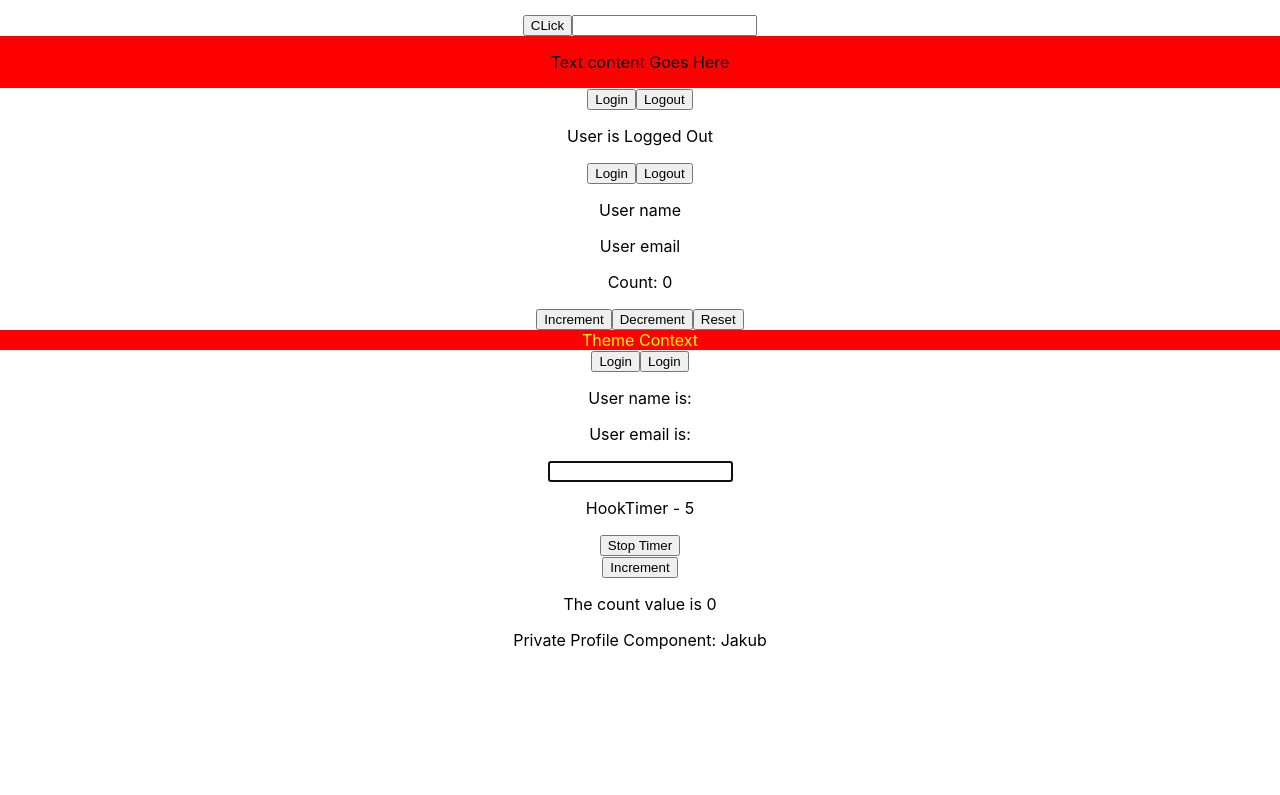
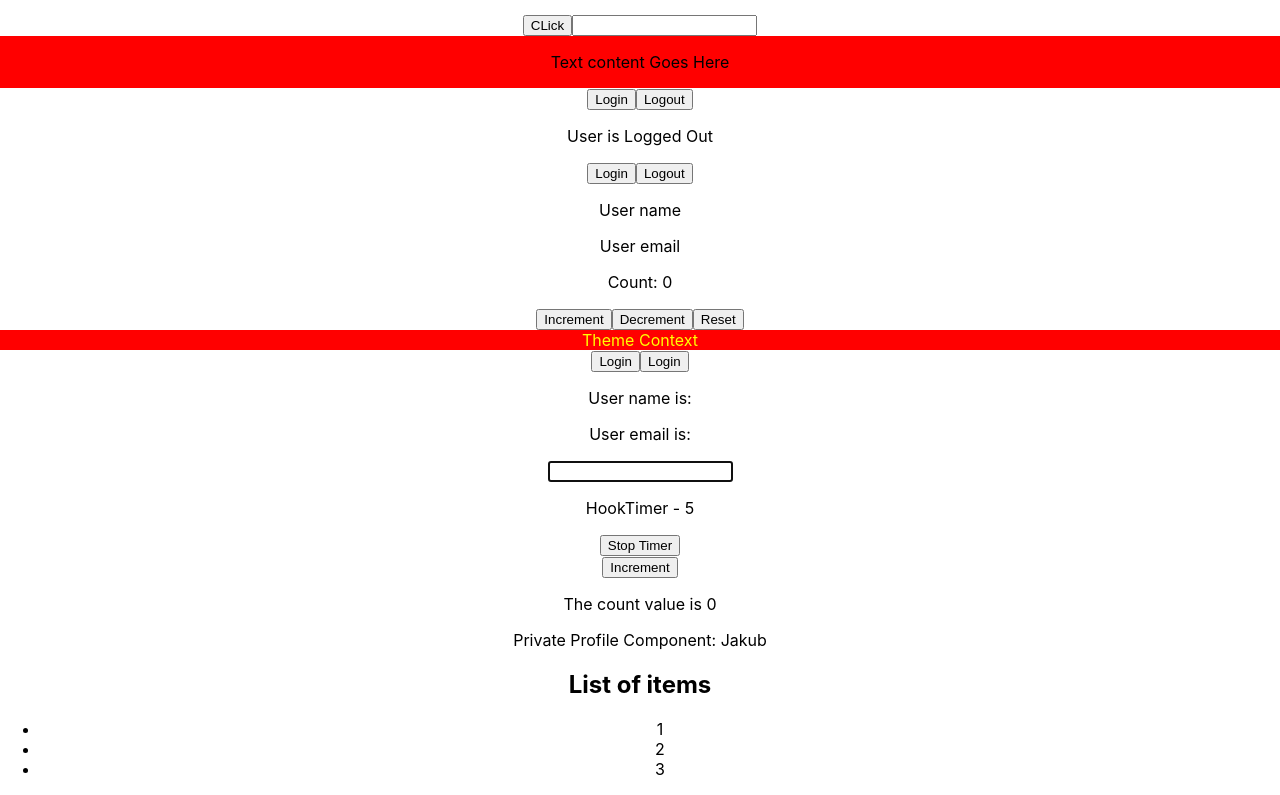
Before and after one commit to JakHer/TS, a React (Create React App) app in the folder my-app/: page / in a window 1280 px wide. Shown: the part 436-1231 px from the top of the page. Before the commit the page ends 1102 px from the top, so only its background shows below. Built offline with nearby package versions, Linux system fonts and the light colour scheme.

Commit message:
generic props

```diff
--- a/my-app/src/App.tsx
+++ b/my-app/src/App.tsx
@@ -21,6 +21,7 @@
 import { MutableRef } from "./components/ref/MutableRefs";
 import { Private } from "./components/auth/Private";
 import { Profile } from "./components/auth/Profile";
+import { List } from "./components/generics/List";
 
 function App() {
   const person = useMemo(
@@ -72,6 +73,31 @@
       <CounterClass message="The count value is" />
 
       <Private isLoggedIn={true} component={Profile} />
+      {/* <List items={[1, 2, 3]} onClick={(item) => console.log(item)} />
+      <List
+        items={["test", "test2", "test3"]}
+        onClick={(item) => console.log(item)}
+      /> */}
+      <List
+        items={[
+          {
+            id: 1,
+            name: "name",
+            surname: "surname",
+          },
+          {
+            id: 2,
+            name: "name",
+            surname: "surname",
+          },
+          {
+            id: 3,
+            name: "name",
+            surname: "surname",
+          },
+        ]}
+        onClick={(item) => console.log(item)}
+      />
     </div>
   );
 }
--- /dev/null
+++ b/my-app/src/components/generics/List.tsx
@@ -0,0 +1,28 @@
+import { useMemo } from "react";
+
+type ListProps<T> = {
+  items: T[];
+  onClick: (value: T) => void;
+};
+
+export const List = <T extends { id: number }>({
+  items,
+  onClick,
+}: ListProps<T>) => {
+  const itemsList = useMemo(
+    () =>
+      items.map((item) => (
+        <li onClick={() => onClick(item)} key={item.id}>
+          {item.id}
+        </li>
+      )),
+    [items, onClick]
+  );
+
+  return (
+    <div>
+      <h2>List of items</h2>
+      <ul>{itemsList}</ul>
+    </div>
+  );
+};
```
Also changed, not shown: 1 other file (tests, documents, lock files or other folders).
